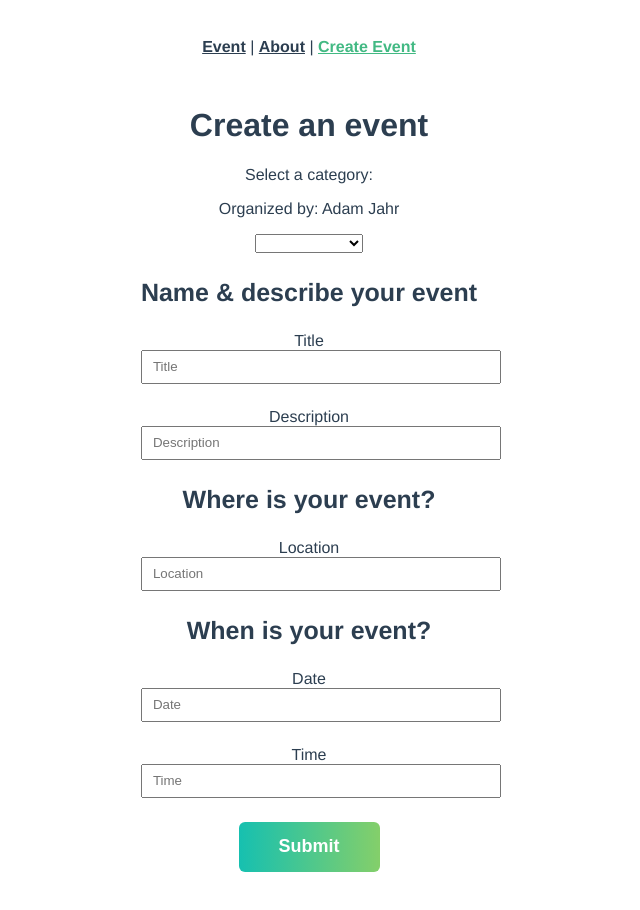
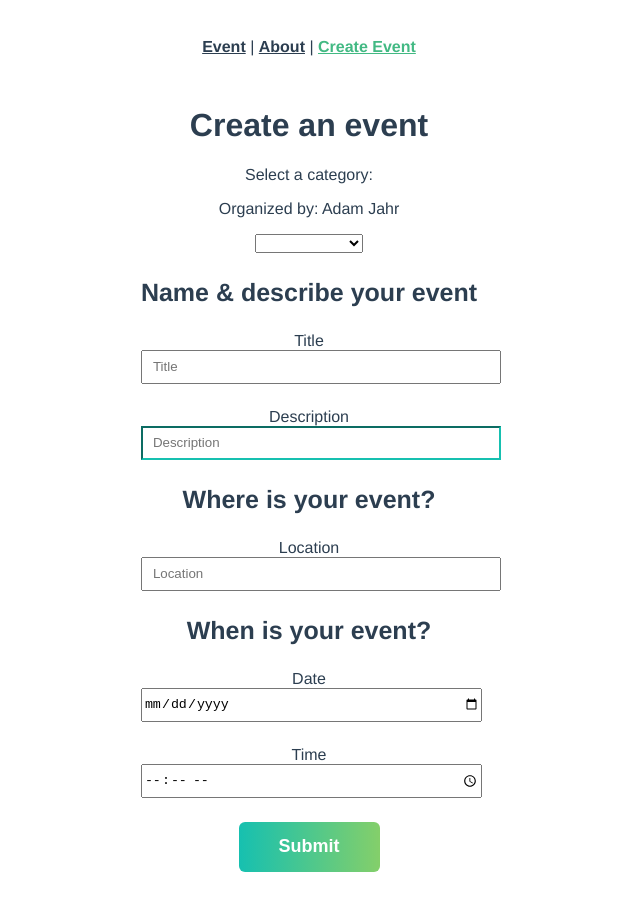
Before and after one commit to alesm0101/smartwalletvue, a Vue app: page /event/create in a window 1280 px wide. Shown: the top 910 px of the page, without its empty margins (331-971 px from the left). Built offline with nearby package versions, Linux system fonts and the light colour scheme.

Commit message:
Add template ref

```diff
--- a/src/views/EventCreate.vue
+++ b/src/views/EventCreate.vue
@@ -26,6 +26,7 @@
         v-model="event.description"
         type="text"
         placeholder="Description"
+        ref="inputdesc"
       />
 
       <h3>Where is your event?</h3>
@@ -35,10 +36,10 @@
 
       <h3>When is your event?</h3>
       <label>Date</label>
-      <input v-model="event.date" type="text" placeholder="Date" />
+      <input v-model="event.date" type="date" placeholder="Date" />
 
       <label>Time</label>
-      <input v-model="event.time" type="text" placeholder="Time" />
+      <input v-model="event.time" type="time" placeholder="Time" />
 
       <button type="submit">Submit</button>
     </form>
@@ -46,13 +47,14 @@
 </template>
 <script setup>
 import { v4 as uuidv4 } from 'uuid'
-import { reactive } from 'vue'
+import { reactive, ref, onMounted } from 'vue'
 import { useStore } from 'vuex'
 import { useRouter } from 'vue-router'
 
 const store = useStore()
 const router = useRouter()
-
+// TEST TEMPLATE REF
+const inputdesc = ref(null) // need to match const name with ref
 const categories = [
   'sustainability',
   'nature',
@@ -73,6 +75,11 @@ const event = reactive({
   time: '',
   organizer: '',
 })
+
+onMounted(() => {
+  inputdesc.value.focus()
+})
+
 const onSubmit = () => {
   const event = {
     ...event,
```
